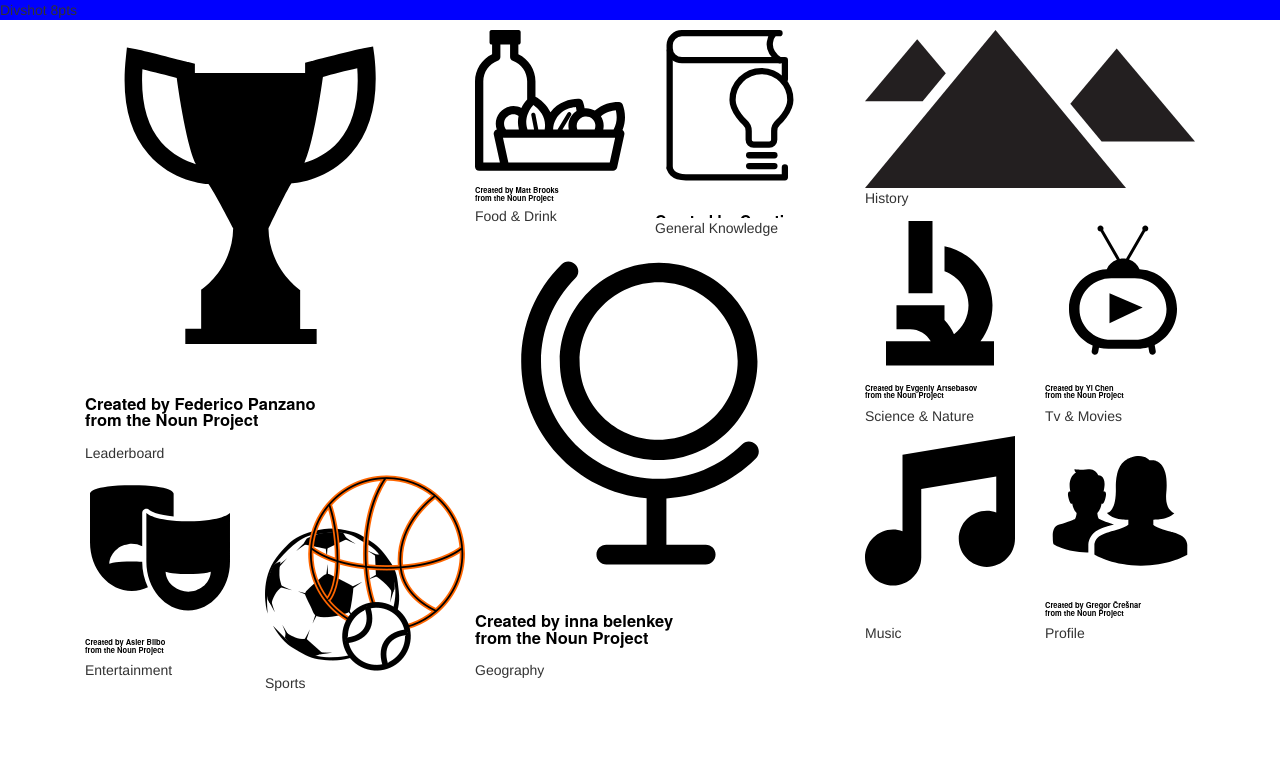
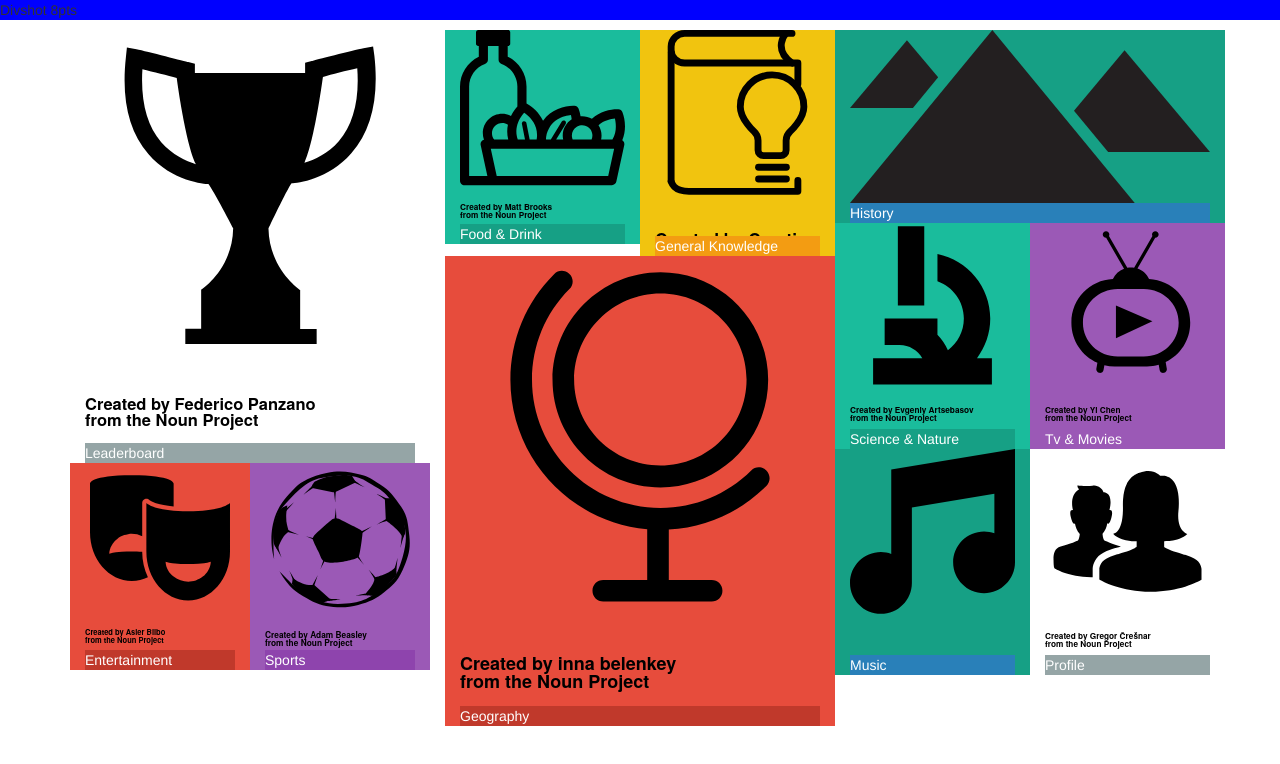
Before and after one commit to dtarcz/simplon-sem10, a plain HTML site: page exercice-simplonline.html in a window 1280 px wide. Drawn offline with Linux system fonts and the light colour scheme.

Commit message:
mise en place des couleurs de background

```diff
--- a/assets/css/master.css
+++ b/assets/css/master.css
@@ -1,4 +1,6 @@
 body {
+}
+.contenant {
   margin: auto;
   max-width: 960px;
   width: 100%;
@@ -14,3 +16,62 @@ a {
   text-decoration: none;
   color: #FFC274;
 }
+
+.bg-blanc {
+  background-color: #fff;
+  color: #fff;
+}
+
+.bg-alizarin {
+  background-color: #e74c3c;
+  color: #fff;
+}
+
+.bg-pomegranate {
+  background-color: #c0392b;
+  color: #fff;
+}
+
+.bg-amethyst {
+  background-color: #9b59b6;
+  color: #fff;
+}
+
+.bg-wisteria {
+  background-color: #8e44ad;
+  color: #fff;
+}
+
+.bg-turquoise {
+  background-color: #1abc9c;
+  color: #fff;
+}
+
+.bg-greensea {
+  background-color: #16a085;
+  color: #fff;
+}
+
+.bg-sunflower {
+  background-color: #f1c40f;
+  color: #fff;
+}
+
+.bg-orange {
+  background-color: #f39c12;
+  color: #fff;
+}
+
+.bg-belizehole {
+  background-color: #2980b9;
+  color: #fff;
+}
+
+.bg-concrete {
+  background-color: #95a5a6;
+  color: #fff;
+}
+
+.bg-blanc {
+  background-color: #fff;
+  color: #fff
--- a/exercice-simplonline.html
+++ b/exercice-simplonline.html
@@ -13,7 +13,7 @@
     <!-- <link rel="stylesheet" href="http://maxcdn.bootstrapcdn.com/bootstrap/3.3.5/css/bootstrap.min.css"> -->
     <link rel="stylesheet" href="assets/css/bootstrap-3.3.6-dist/css/bootstrap.css" media="screen" title="no title" charset="utf-8">
     <!-- ma feuille de style perso... -->
-    <!-- <link rel="stylesheet" href="assets/css/master.css" media="screen" title="no title" charset="utf-8"> -->
+    <link rel="stylesheet" href="assets/css/master.css" media="screen" title="no title" charset="utf-8">
 
 
   </head>
@@ -32,89 +32,115 @@
 
         <div class="col-md-4">
 
-          <div class="col-md-12">
+          <div class="col-md-12 bg-blanc">
               <div class="">
                 <img src="assets/img/noun_287991_cc.svg" alt="coupe" />
-                <p>
+                <div class="bg-concrete">
                   Leaderboard
-                </p>
+                </div>
               </div>
             </div>
 
-            <div class="col-md-6">
+            <div class="col-md-6 bg-alizarin">
               <img src="assets/img/noun_25615_cc.svg" alt="comedie" />
-              <p>
+              <div class="bg-pomegranate">
                 Entertainment
-              </p>
+              </div>
             </div>
 
-            <div class="col-md-6">
-              <img src="assets/img/image-test.png" alt="image test" />
-              <p>
+            <div class="col-md-6 bg-amethyst">
+              <div class="">
+                <img src="assets/img/noun_156316_cc-foot.svg" alt="foot" />
+                <div class="bg-wisteria">
                   Sports
-              </p>
+                </div>
+              </div>
             </div>
 
         </div>
 
         <div class="col-md-4">
 
-          <div class="col-md-6">
+        <div class="row">
+
+          <div class="col-md-6 bg-turquoise">
             <img src="assets/img/noun_17163_cc-food-and-drink.svg" alt="food and drink" />
-            <p>
+            <div class="bg-greensea">
               Food & Drink
-            </p>
             </div>
-          <div class="col-md-6">
+          </div>
+
+          <div class="col-md-6 bg-sunflower">
             <img src="assets/img/knowledge.svg" alt="knowledge" />
-            <p>
+            <div class="bg-orange">
               General Knowledge
-            </p>
             </div>
-          <div class="col-md-12">
+          </div>
+
+        </div>
+
+        <div class="row">
+
+          <div class="col-md-12 bg-alizarin">
             <img src="assets/img/globe.svg" alt="geography" />
-            <p>
+            <div class="bg-pomegranate">
               Geography
-            </p>
             </div>
+          </div>
+
+        </div>
+
         </div>
 
         <div class="col-md-4">
 
-          <div class="col-md-12">
+          <div class="row">
+
+            <div class="col-md-12 bg-greensea">
               <img src="assets/img/pyramids.svg" alt="pyramids" />
-            <p>
+              <div class="bg-belizehole">
                 History
-            </p>
+              </div>
             </div>
 
-          <div class="col-md-6">
-            <img src="assets/img/science.svg" alt="science" />
-            <p>
-              Science & Nature
-            </p>
           </div>
 
-          <div class="col-md-6">
-            <img src="assets/img/movies.svg" alt="movies" />
-            <p>
-              Tv & Movies
-            </p>
+          <div class="row">
+
+            <div class="col-md-6 bg-turquoise">
+              <img src="assets/img/science.svg" alt="science" />
+              <div class="bg-greensea">
+                Science & Nature
+              </div>
             </div>
 
-          <div class="col-md-6">
-            <img src="assets/img/music.svg" alt="music" />
-            <p>
-              Music
-            </p>
+            <div class="col-md-6 bg-amethyst">
+              <img src="assets/img/movies.svg" alt="movies" />
+              <div class="bg-amethyst">
+                Tv & Movies
+              </div>
             </div>
 
-          <div class="col-md-6">
+          </div>
+
+          <div class="row">
+
+            <div class="col-md-6 bg-greensea">
+              <img src="assets/img/music.svg" alt="music" />
+              <div class="bg-belizehole">
+                Music
+              </div>
+            </div>
+
+            <div class="col-md-6 bg-blanc">
               <img src="assets/img/users.svg" alt="users" />
-            <p>
+              <div class="bg-concrete">
                 Profile
-            </p>
               </div>
+            </div>
+
+          </div>
+
         </div>
 
       </div>
```
Also changed, not shown: index.html (+4 -0 lines). Lines whose indentation alone changed are shown as unchanged.
